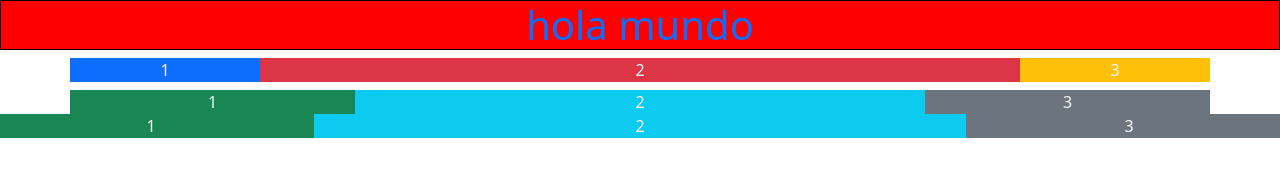
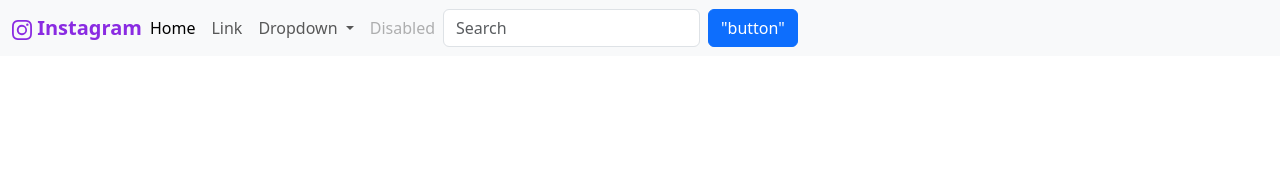
Before and after one commit to 4GeeksAcademy/projecto--Instagram-Feed-bootstrap-jorge-vila, a plain HTML site: page index.html in a window 1280 px wide. Drawn offline with nearby package versions, Linux system fonts and the light colour scheme.

Commit message:
version 1.2.1

```diff
--- a/index.html
+++ b/index.html
@@ -11,30 +11,85 @@
 </head>
 
 <body>
-    <h1 class="text-primary text-center" style="border: 1px solid black; p-0; background-color: red;">hola mundo</h1>
+    <nav class="navbar navbar-expand-md bg-body-tertiary">
+        <div class="container-fluid">
 
-    <div class="container">
-        <div class="row text-light text-center">
-            <div class="col-2 bg-primary">1</div>
-            <div class="col-8 bg-danger">2</div>
-            <div class="col bg-warning">3</div>
-        </div>
-     </div>
-
-     <div class="container  mt-2">
-        <div class="row text-light text-center">
-            <div class="col-3 bg-success">1</div>
-            <div class="col-6 bg-info">2</div>
-            <div class="col-3 bg-secondary">3</div>
-        </div>
-     </div>
+            <a class="navbar-brand text-star p-0 mt-0" href="#"
+                style="color: blueviolet; font-weight: bold; font-size: 20px; text-align: start; padding: 0; margin: 0;">
+                <svg xmlns="http://www.w3.org/2000/svg" width="20" height="20" fill="currentColor"
+                    class="bi bi-instagram" viewBox="0 0 16 16">
+                    <path
+                        d="M8 0C5.829 0 5.556.01 4.703.048 3.85.088 3.269.222 2.76.42a3.9 3.9 0 0 0-1.417.923A3.9 3.9 0 0 0 .42 2.76C.222 3.268.087 3.85.048 4.7.01 5.555 0 5.827 0 8.001c0 2.172.01 2.444.048 3.297.04.852.174 1.433.372 1.942.205.526.478.972.923 1.417.444.445.89.719 1.416.923.51.198 1.09.333 1.942.372C5.555 15.99 5.827 16 8 16s2.444-.01 3.298-.048c.851-.04 1.434-.174 1.943-.372a3.9 3.9 0 0 0 1.416-.923c.445-.445.718-.891.923-1.417.197-.509.332-1.09.372-1.942C15.99 10.445 16 10.173 16 8s-.01-2.445-.048-3.299c-.04-.851-.175-1.433-.372-1.941a3.9 3.9 0 0 0-.923-1.417A3.9 3.9 0 0 0 13.24.42c-.51-.198-1.092-.333-1.943-.372C10.443.01 10.172 0 7.998 0zm-.717 1.442h.718c2.136 0 2.389.007 3.232.046.78.035 1.204.166 1.486.275.373.145.64.319.92.599s.453.546.598.92c.11.281.24.705.275 1.485.039.843.047 1.096.047 3.231s-.008 2.389-.047 3.232c-.035.78-.166 1.203-.275 1.485a2.5 2.5 0 0 1-.599.919c-.28.28-.546.453-.92.598-.28.11-.704.24-1.485.276-.843.038-1.096.047-3.232.047s-2.39-.009-3.233-.047c-.78-.036-1.203-.166-1.485-.276a2.5 2.5 0 0 1-.92-.598 2.5 2.5 0 0 1-.6-.92c-.109-.281-.24-.705-.275-1.485-.038-.843-.046-1.096-.046-3.233s.008-2.388.046-3.231c.036-.78.166-1.204.276-1.486.145-.373.319-.64.599-.92s.546-.453.92-.598c.282-.11.705-.24 1.485-.276.738-.034 1.024-.044 2.515-.045zm4.988 1.328a.96.96 0 1 0 0 1.92.96.96 0 0 0 0-1.92m-4.27 1.122a4.109 4.109 0 1 0 0 8.217 4.109 4.109 0 0 0 0-8.217m0 1.441a2.667 2.667 0 1 1 0 5.334 2.667 2.667 0 0 1 0-5.334" />
+                </svg> Instagram</a>
+            <button class="navbar-toggler" type="button" data-bs-toggle="collapse"
+                data-bs-target="#navbarSupportedContent" aria-controls="navbarSupportedContent" aria-expanded="false"
+                aria-label="Toggle navigation">
+                <span class="navbar-toggler-icon"></span>
+            </button>
+            <div class="collapse navbar-collapse" id="navbarSupportedContent">
 
 
-        <div class="row text-light text-center">
-            <div class="col-3 bg-success">1</div>
-            <div class="col-6 bg-info">2</div>
-            <div class="col-3 bg-secondary">3</div>
+                <ul class="navbar-nav  text-center">
+                    <li class="nav-item">
+                        <a class="nav-link active" aria-current="page" href="#">Home</a>
+                    </li>
+                    <li class="nav-item">
+                        <a class="nav-link" href="#">Link</a>
+                    </li>
+                    <li class="nav-item dropdown">
+                        <a class="nav-link dropdown-toggle" href="#" role="button" data-bs-toggle="dropdown"
+                            aria-expanded="false">
+                            Dropdown
+                        </a>
+                        <ul class="dropdown-menu">
+                            <li><a class="dropdown-item" href="#">Action</a></li>
+                            <li><a class="dropdown-item" href="#">Another action</a></li>
+                            <li>
+                                <hr class="dropdown-divider">
+                            </li>
+                            <li><a class="dropdown-item" href="#">Something else here</a></li>
+                        </ul>
+                    </li>
+                    <li class="nav-item">
+                        <a class="nav-link disabled" aria-disabled="true">Disabled</a>
+                    </li>
+                </ul>
+
+
+                <form class="d-flex" role="search">
+                    <input class="form-control me-2" type="search" placeholder="Search" aria-label="Search">
+                    <button type="button" class="btn btn-primary" data-bs-toggle="modal" data-bs-target="#exampleModal">
+                        "button"
+                      </button>
+                </form>
+            </div>
         </div>
+    </nav>
+
+
+    <!--MODAL AQUI-->
+<!-- Modal -->
+<div class="modal fade" id="exampleModal" tabindex="-1" aria-labelledby="exampleModalLabel" aria-hidden="true">
+    <div class="modal-dialog">
+      <div class="modal-content">
+        <div class="modal-header">
+          <h1 class="modal-title fs-5" id="exampleModalLabel">Modal title</h1>
+          <button type="button" class="btn-close" data-bs-dismiss="modal" aria-label="Close"></button>
+        </div>
+        <div class="modal-body">
+          ...
+        </div>
+        <div class="modal-footer">
+          <button type="button" class="btn btn-secondary" data-bs-dismiss="modal">Close</button>
+          <button type="button" class="btn btn-primary">Save changes</button>
+        </div>
+      </div>
+    </div>
+  </div>
+
+
+
+
 
 
 
```
